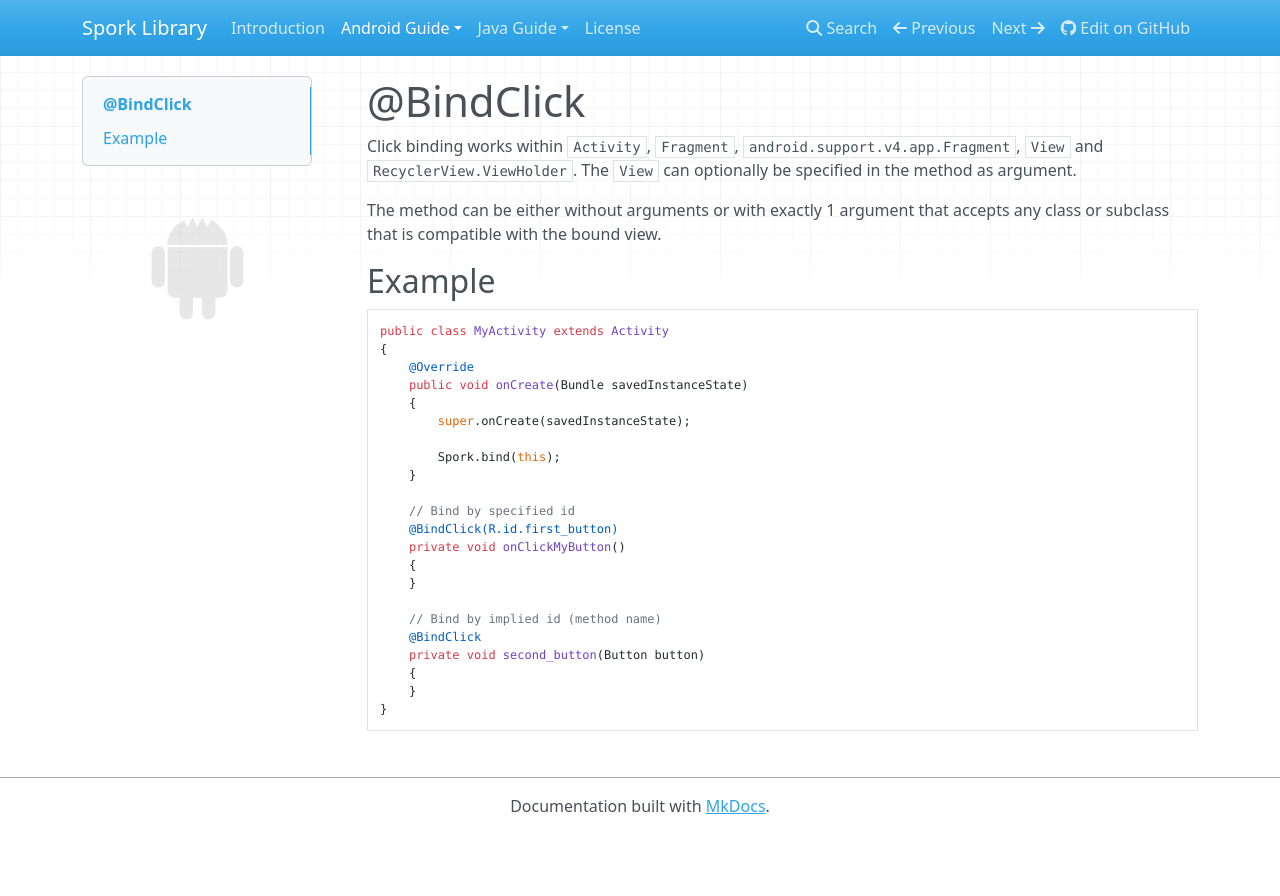
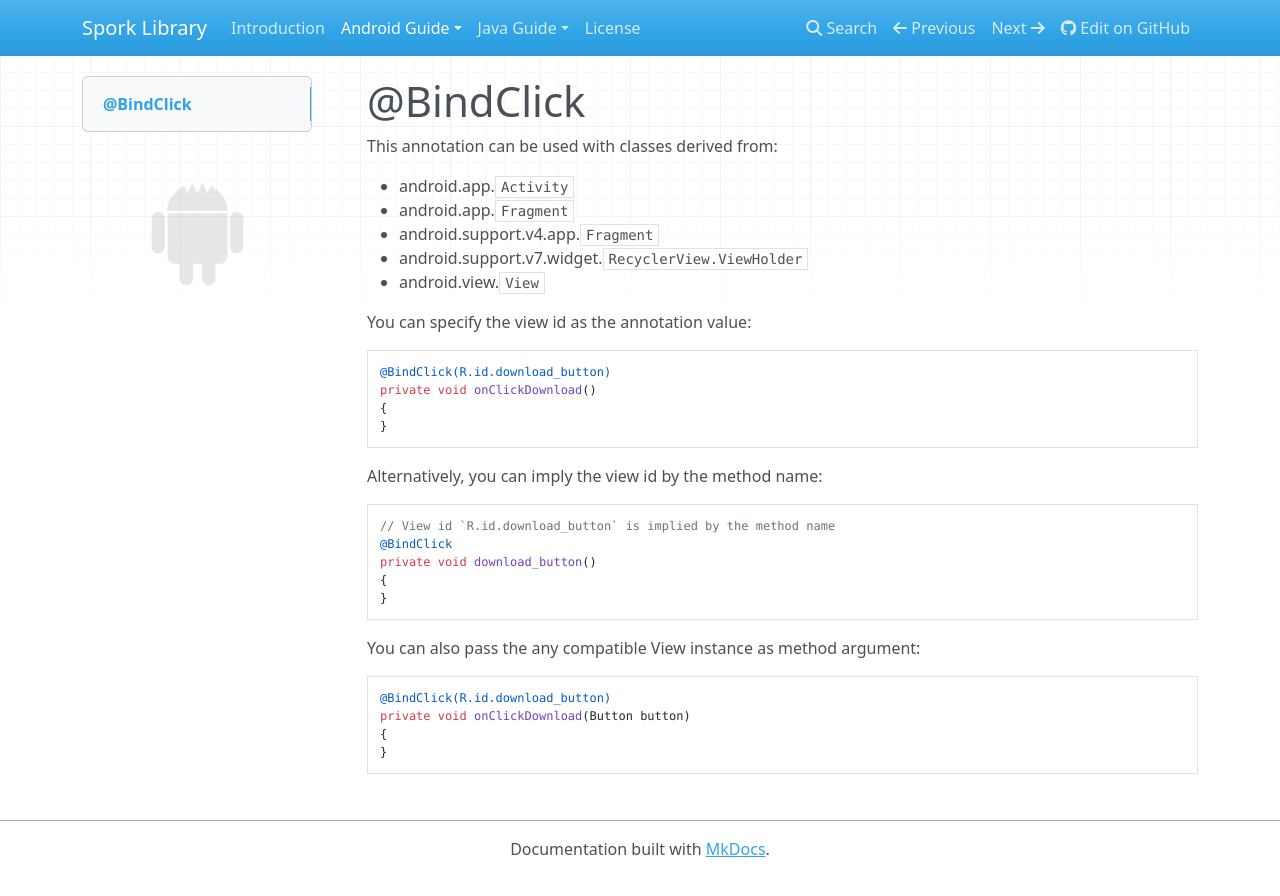
Before and after one commit to KenVanHoeylandt/Spork-Website, an MkDocs documentation site: the page built from docs/documentation/current/android/annotations/bindclick.md, in a window 1280 px wide. Shown: the top 896 px of the page. Built offline with MkDocs 1.6.1, drawn with Linux system fonts in a browser that asks for light colours; nearby versions of some CDN libraries; old or Windows-style settings are respelled for this version of MkDocs.

Commit message:
updated annotations and application example

````diff
--- a/docs/documentation/current/android/annotations/bindclick.md
+++ b/docs/documentation/current/android/annotations/bindclick.md
@@ -1,32 +1,37 @@
 # @BindClick
 
-Click binding works within `Activity`, `Fragment`, `android.support.v4.app.Fragment`, `View` and `RecyclerView.ViewHolder`. The `View` can optionally be specified in the method as argument.
+This annotation can be used with classes derived from:
 
-The method can be either without arguments or with exactly 1 argument that accepts any class or subclass that is compatible with the bound view.
+- android.app.`Activity`
+- android.app.`Fragment`
+- android.support.v4.app.`Fragment`
+- android.support.v7.widget.`RecyclerView.ViewHolder`
+- android.view.`View`
 
-## Example
+You can specify the view id as the annotation value:
 
 ```java
-public class MyActivity extends Activity
+@BindClick(R.id.download_button)
+private void onClickDownload()
 {
-	@Override
-	public void onCreate(Bundle savedInstanceState)
-	{
-		super.onCreate(savedInstanceState);
-
-		Spork.bind(this);
-	}
-
-	// Bind by specified id
-	@BindClick(R.id.first_button)
-	private void onClickMyButton()
-	{
-	}
-
-	// Bind by implied id (method name)
-	@BindClick
-	private void second_button(Button button)
-	{
-	}
 }
 ```
+
+Alternatively, you can imply the view id by the method name:
+
+```java
+// View id `R.id.download_button` is implied by the method name
+@BindClick
+private void download_button()
+{
+}
+```
+
+You can also pass the any compatible View instance as method argument:
+
+```java
+@BindClick(R.id.download_button)
+private void onClickDownload(Button button)
+{
+}
+```
````
Also changed, not shown: docs/documentation/current/android/annotations/bindfragment.md (+12 -13 lines), docs/documentation/current/android/annotations/bindlayout.md (+4 -1 lines), docs/documentation/current/android/annotations/bindresource.md (+27 -3 lines), docs/documentation/current/android/annotations/bindview.md (+15 -17 lines), docs/documentation/current/android/examples/application.md (+5 -6 lines).
